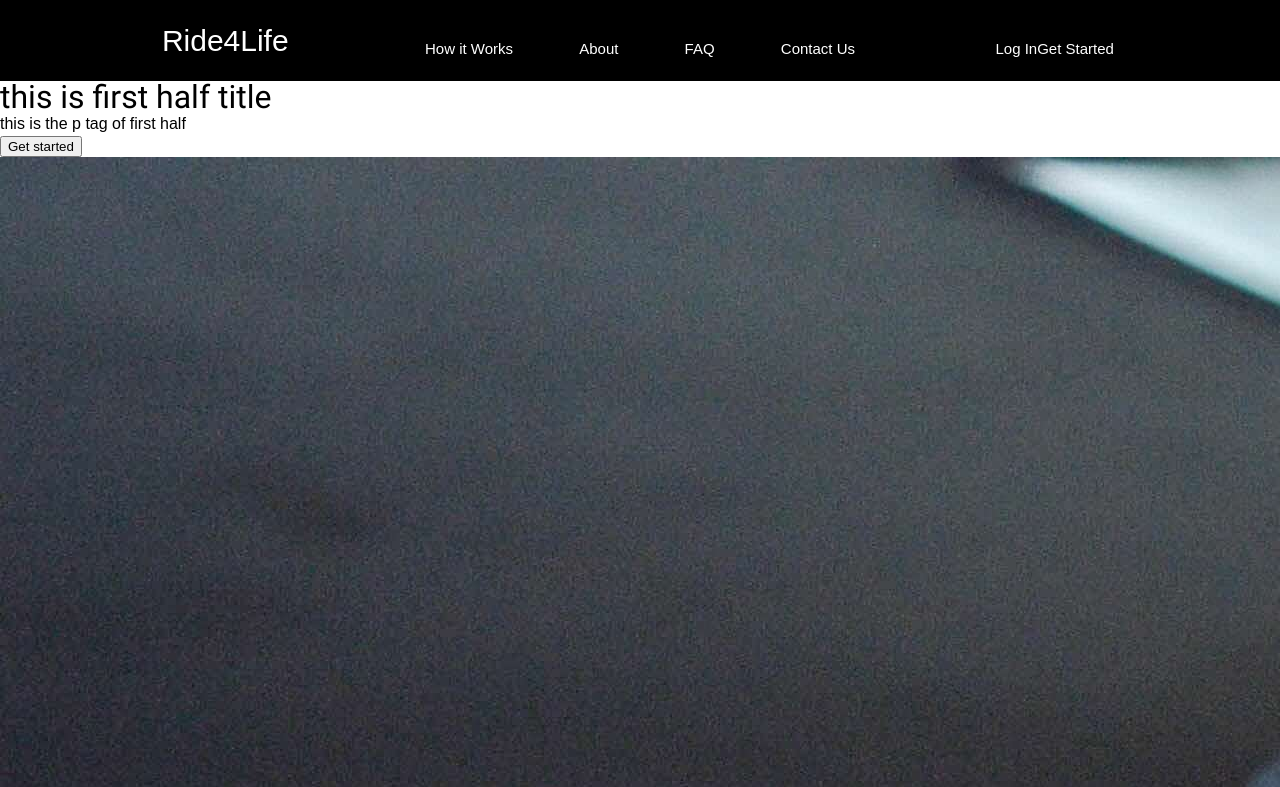
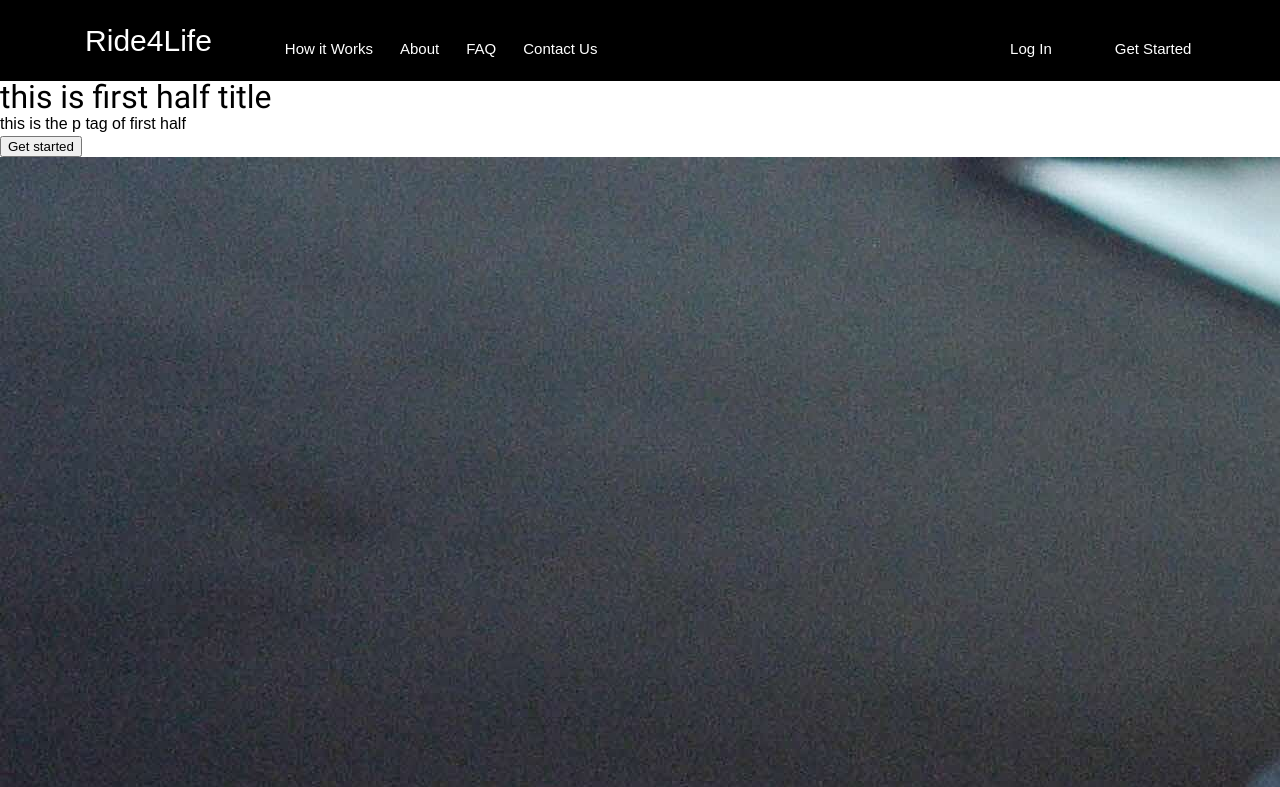
Before and after one commit to Ride-For-Life-1-2020/Marketing_Page_A, a plain HTML site: page index.html in a window 1280 px wide. Shown: the top 787 px of the page. Drawn offline with Linux system fonts and the light colour scheme; a web font is replaced by a local one.

Commit message:
fixed navigation spacing

```diff
--- a/less/navigation.less
+++ b/less/navigation.less
@@ -6,7 +6,7 @@ nav {
     background-color: black;
 
     .title-home {
-        width: 25%;
+        width: 20%;
         .flex-center();
         font-size: 3rem;
         color: white;
@@ -16,16 +16,16 @@ nav {
         }
     }
     .links-left {
-        width: 35%;
+        width: 55%;
         display: flex;
-        justify-content: space-between;
+        align-items: flex-end;
         font-size: 1.5rem;
 
         a {
             text-decoration: none;
             color: white;
             display: flex;
-            align-items: flex-end;
+            padding: 0 2%;
         }
         :hover {
             color: #00e676;
@@ -37,12 +37,17 @@ nav {
         font-size: 1.5rem;
         text-decoration: none;
         color: white;
+        display: flex;
+        justify-content: space-evenly;
+
         a {
             text-decoration: none;
             color: white;
             display: flex;
+            justify-content: space-between;
             align-items: flex-end;
         }
+
         :hover {
             color: #00e676;
         }
```
Also changed, not shown: css/index.css.
